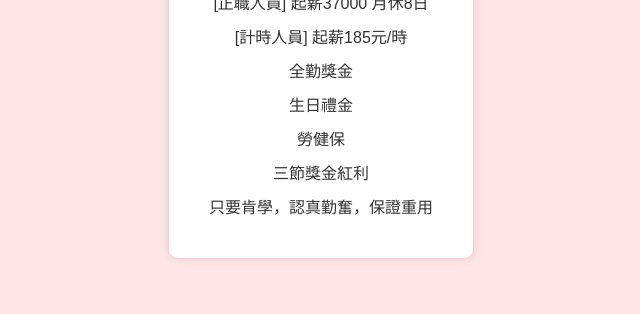
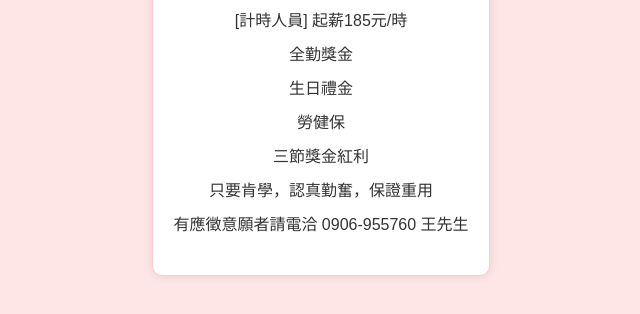
Before and after one commit to ito27/recruitPage, a plain HTML site: page index.html in a window 1280 px wide. Shown: the part 410-724 px from the top of the page, without its empty margins (319-959 px from the left). Drawn offline with Linux system fonts and the light colour scheme.

Commit message:
Update index.html

```diff
--- a/index.html
+++ b/index.html
@@ -52,6 +52,7 @@
             <p>勞健保</p>
             <p>三節獎金紅利</p>
             <p>只要肯學，認真勤奮，保證重用</p>
+            <p>有應徵意願者請電洽 0906-955760 王先生</p>
         </div>
     </div>
 </body>
```
